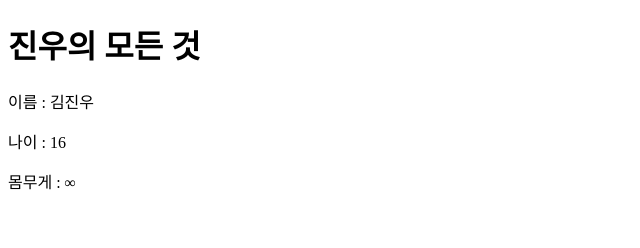
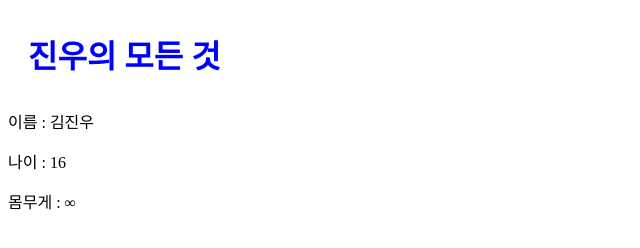
Before and after one commit to sangjun-park233/jinwoo-s-everything, a plain HTML site: page jinwoo.html in a window 1280 px wide. Shown: the whole page, without its empty margins (0-640 px from the left). Drawn offline with Linux system fonts and the light colour scheme.

Commit message:
Update jinwoo.html

```diff
--- a/jinwoo.html
+++ b/jinwoo.html
@@ -15,7 +15,7 @@
     </style>
 </head>
 <body>
-    <h1>진우의 모든 것</h1>
+    <h1 class="h1">진우의 모든 것</h1>
     <p>이름 : 김진우</p>
     <p>나이 : 16</p>
     <p>몸무게 : ∞</p>
```
